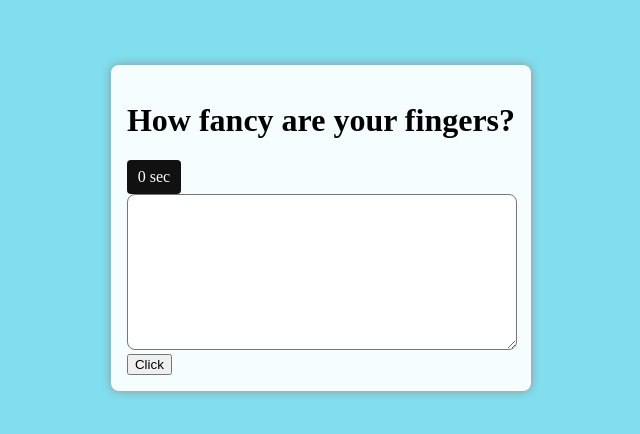
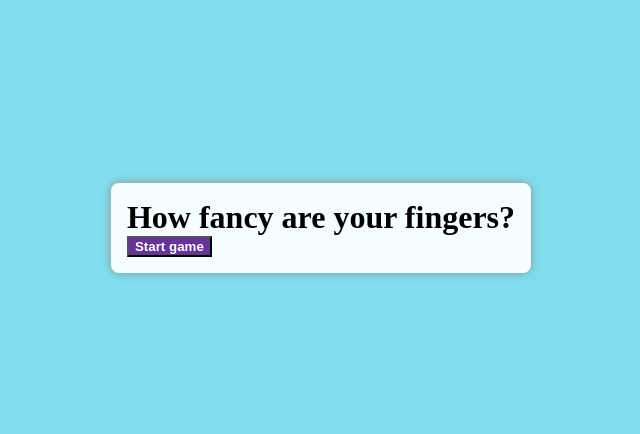
Before and after one commit to CoulKe/typing_game, a Vue app in the folder vue-intro/: page / in a window 1280 px wide. Shown: the part 180-614 px from the top of the page, without its empty margins (319-959 px from the left). Built offline with nearby package versions, Linux system fonts and the light colour scheme.

Commit message:
Fixed styles

```diff
--- a/vue-intro/src/App.vue
+++ b/vue-intro/src/App.vue
@@ -1,14 +1,17 @@
 <template>
-  <h1>How fancy are your fingers?</h1>
-  <div class="timer">{{ `${count} sec` }}</div>
+  <h1 id="game_slogan" v-if="!display" style="display: block" >How fancy are your fingers?</h1>
+  <div class="timer" v-if="display" style="display: flex">{{ `Timer: ${count} sec`}}</div>
   <div>
-     <span v-bind:class = "{
+    <span
+      v-bind:class="{
         correct: word.correct,
         wrong: word.wrong,
         pending: word.pending,
       }"
       :key="word.position"
-      v-for="word in fetchedText">{{ word.text }} {{ '' }}</span>
+      v-for="word in fetchedText"
+      >{{ word.text }} {{ "" }}</span
+    >
   </div>
   <textarea
     name=""
@@ -16,8 +19,9 @@
     cols="30"
     rows="10"
     @keyup.space="processInput($event)"
+    v-if="display" style="display: block"
   ></textarea>
-  <button @click="fetchData(), runTimer()">Click</button>
+  <button @click="fetchData(), runTimer()">Start game</button>
 </template>
 
 <script>
@@ -26,6 +30,7 @@ export default {
     return {
       inputValue: "",
       index: 0,
+      display: false,
       count: 0,
       fetchedText: [],
     };
@@ -48,21 +53,23 @@ export default {
         });
       return (this.fetchedText = obj);
     },
-    runTimer(){
+    runTimer() {
+      this.display = true;
       setInterval(() => {
-            ++this.count
-        }, 1000)
+        ++this.count;
+      }, 1000);
     },
     processInput(event) {
       event.preventDefault();
       this.inputValue = event.target.value.trim().split(" ");
 
-      console.log(this.inputValue.length)
-
       if (this.inputValue === "") {
         return;
       }
-      if (this.fetchedText[this.index].text === this.inputValue[this.inputValue.length - 1]) {
+      if (
+        this.fetchedText[this.index].text ===
+        this.inputValue[this.inputValue.length - 1]
+      ) {
         //correct answer
         this.fetchedText[this.index].correct = true;
         this.fetchedText[this.index].wrong = false;
@@ -79,8 +86,8 @@ export default {
 };
 </script>
 
-<style>
-body{
+<style lang="scss">
+body {
   user-select: none;
   background-color: #80deee;
   min-height: 100vh;
@@ -89,25 +96,35 @@ body{
   justify-content: center;
   align-items: center;
 }
-#app{
+#app {
   background-color: #f6fdff;
   max-width: 50%;
   border-radius: 8px;
   padding: 1rem;
   box-shadow: 0px 0px 10px #929292;
+
+  button{
+    font-weight: bold;
+    color: #fff;
+    background-color: #663399;
+  }
+  #game_slogan{
+    text-align: center;
+    margin: 0px;
+    display: none;
   }
   .timer {
     background-color: #111;
     color: #fefefe;
     min-width: 20px;
-  max-width: 50px;
+    max-width: 100px;
+    margin: auto auto;
     height: 30px;
-  display: flex;
-  align-items: center;
-  justify-content: space-evenly;
+    align-content: center;
+    justify-content: center;
     padding: 2px;
     border-radius: 4px;
-  /* opacity: 0; */
+    display: none;
   }
   .pending {
     font-weight: bold;
@@ -116,22 +133,27 @@ body{
     font-weight: bold;
     color: green;
   }
-.wrong{
+  .wrong {
     font-weight: bold;
     color: red;
   }
+}
+
 textarea {
   width: 99%;
   max-width: 800px;
   border-radius: 8px;
+  display: none;
+
+  &:focus {
+    outline: 2px solid #03bcdd;
+    border-radius: 0px;
   }
-textarea:focus {
-  outline: 2px solid #03bcdd;
-}
-textarea::placeholder {
+  &::placeholder {
     padding: 1rem;
     font-size: larger;
     color: #757272;
     margin: auto;
   }
+}
 </style>
```
Lines whose indentation alone changed are shown as unchanged.
